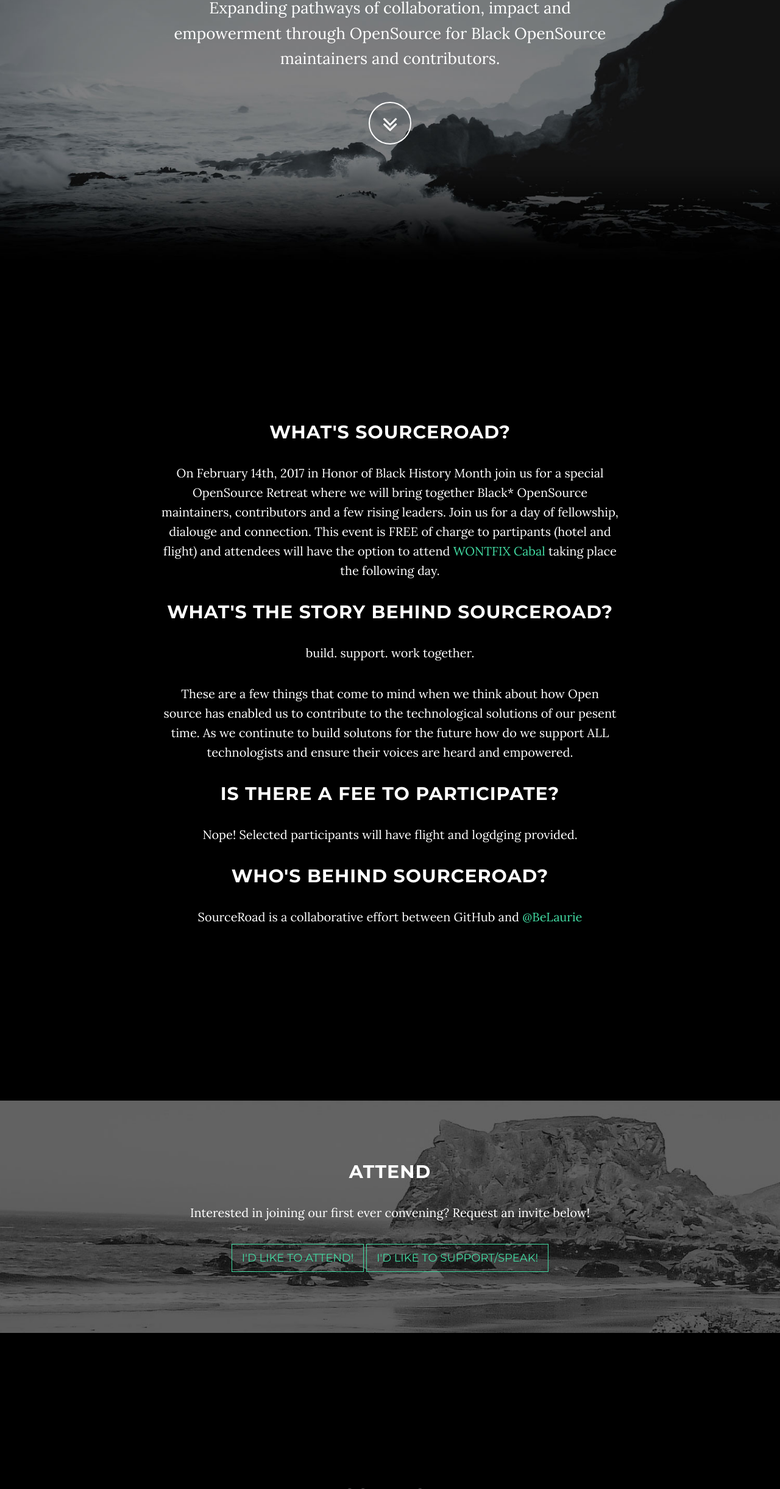
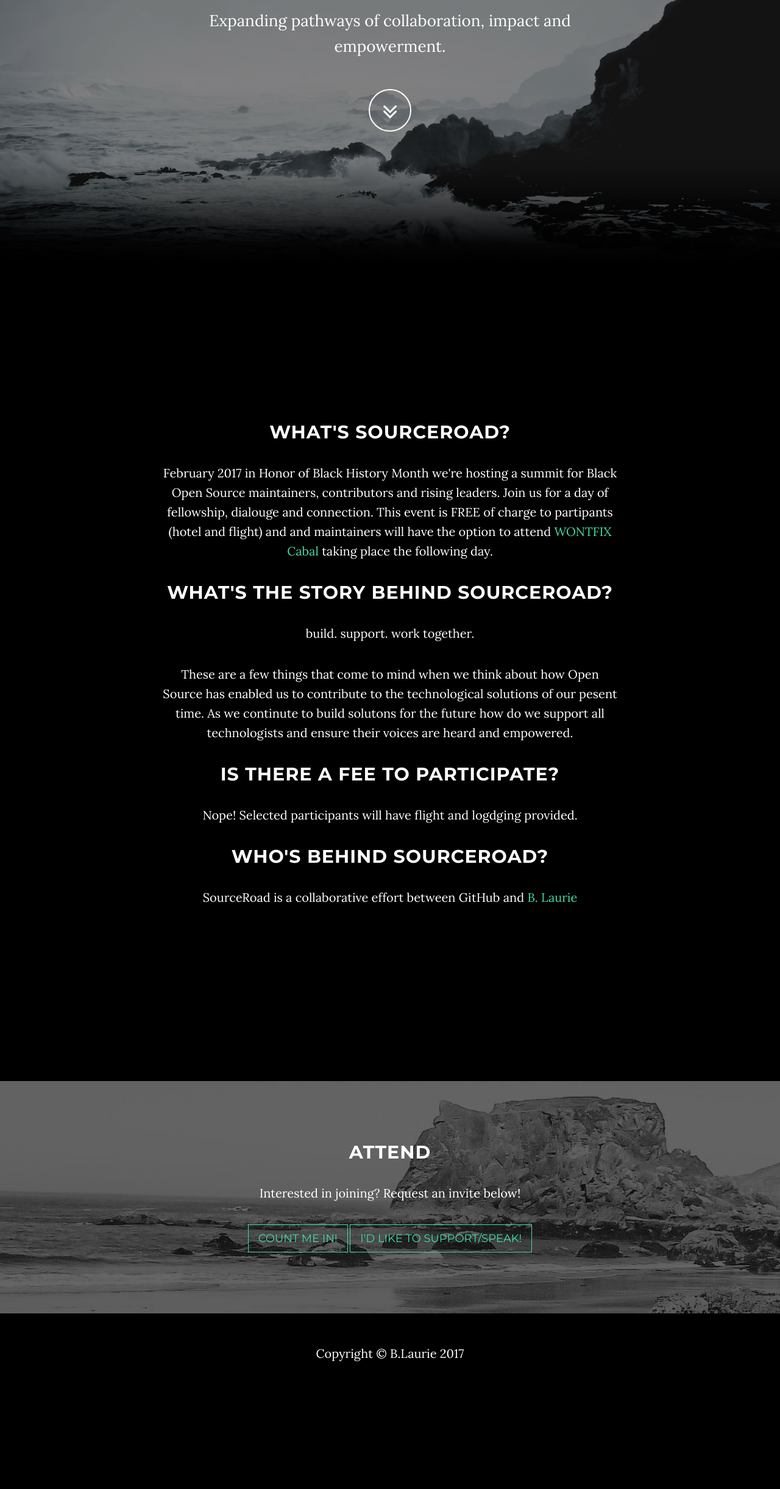
Before and after one commit to BeLaurie/Feb14ConferenceLandingPage, a website: page index.html in a window 1280 px wide. Shown: the part 358-2800 px from the top of the page at 61% size. After the commit the page ends 2644 px from the top, so only its background shows below. Drawn offline with nearby package versions, Linux system fonts and the light colour scheme; some packages are replaced by stand-ins of ours.

Commit message:
1/3 updates

```diff
--- a/index.html
+++ b/index.html
@@ -38,7 +38,7 @@
         <div class="container">
             <div class="navbar-header">
                 <button type="button" class="navbar-toggle" data-toggle="collapse" data-target=".navbar-main-collapse">
-                    Menu <i class="fa fa-bars"></i>
+                     <i class="fa fa-bars"></i>
                 </button>
                 <a class="navbar-brand page-scroll" href="#page-top">
                     <i class="fa fa-terminal"></i> <span class="light">february 2017</span> | GitHub HQ
@@ -58,7 +58,7 @@
                     <li>
                         <a class="page-scroll" href="#download">ATTEND</a>
                     </li>
-                    <li>
+                    <!-- li>
                         <a class="page-scroll" href="#contact">Contact</a>
                     </li>
                 </ul>
@@ -75,7 +75,7 @@
                 <div class="row">
                     <div class="col-md-8 col-md-offset-2">
                         <h1 class="brand-heading">SourceRoad</h1>
-                        <p class="intro-text">Expanding pathways of collaboration, impact and empowerment through OpenSource for Black OpenSource maintainers and contributors.</p>
+                        <p class="intro-text">Expanding pathways of collaboration, impact and empowerment. </p>
                         <a href="#about" class="btn btn-circle page-scroll">
                             <i class="fa fa-angle-double-down animated"></i>
                         </a>
@@ -90,20 +90,20 @@
         <div class="row">
             <div class="col-lg-8 col-lg-offset-2">
                 <h2>What's SourceRoad?</h2>
-                <p> On February 14th, 2017 in Honor of Black History Month join us for a special OpenSource Retreat where we will bring together Black* OpenSource maintainers, contributors and a few rising leaders. Join us for a day of fellowship, dialouge and connection. This event is FREE of charge to partipants (hotel and flight) and attendees will have the option to attend <a href="https://maintainerati.org/">WONTFIX Cabal </a> taking place the following day. </p>
+                <p> February 2017 in Honor of Black History Month we're hosting a summit for Black Open Source maintainers, contributors and rising leaders. Join us for a day of fellowship, dialouge and connection. This event is FREE of charge to partipants (hotel and flight) and and maintainers will have the option to attend <a href="https://maintainerati.org/">WONTFIX Cabal </a> taking place the following day. </p>
 
                 <h2>What's the story behind SourceRoad?</h2>
                 <p>
                 build. support. work together.
                 </p>
                   <p>
-                    These are a few things that come to mind when we think about how Open source has enabled us to contribute to the technological solutions of our pesent time. As we continute to build solutons for the future how do we support ALL technologists and ensure their voices are heard and empowered.
+                    These are a few things that come to mind when we think about how Open Source has enabled us to contribute to the technological solutions of our pesent time. As we continute to build solutons for the future how do we support all technologists and ensure their voices are heard and empowered.
                 </p>
                 <h2>Is there a fee to participate?</h2>
                 <p> Nope! Selected participants will have flight and logdging provided. </p>
 
                 <h2>Who's behind SourceRoad?</h2>
-                <p>SourceRoad is a collaborative effort between GitHub and <a href="https://twitter.com/belaurie">@BeLaurie</a></p>
+                <p>SourceRoad is a collaborative effort between GitHub and <a href="https://twitter.com/belaurie">B. Laurie</a></p>
             </div>
         </div>
     </section>
@@ -114,26 +114,25 @@
             <div class="container">
                 <div class="col-lg-8 col-lg-offset-2">
                     <h2>Attend</h2>
-                    <p>Interested in joining our first ever convening? Request an invite below! </p>
-                    <a href="http://startbootstrap.com/template-overviews/grayscale/" class="btn btn-default btn-lg">I'd like to attend!</a>
-                     <a href="http://startbootstrap.com/template-overviews/grayscale/" class="btn btn-default btn-lg">I'd like to support/speak!</a>
+                    <p>Interested in joining? Request an invite below! </p>
+                    <a href="https://goo.gl/forms/94ljxXcmpYKW3U9m1" class="btn btn-default btn-lg">Count me in!</a>
+                     <a href="https://goo.gl/forms/kPKZpLcyYoOu4J1K2" class="btn btn-default btn-lg">I'd like to support/speak!</a>
 
                 </div>
             </div>
         </div>
     </section>
 
-    <!-- Contact Section -->
+    <!-- Contact Section
     <section id="contact" class="container content-section text-center">
         <div class="row">
             <div class="col-lg-8 col-lg-offset-2">
                 <h2>Contact</h2>
-                <p>Need to get in touch..send us a note at <a href="mailto:feedback@startbootstrap.com"> blackSource@GitHub.com </a> </p>
+                <p>Need to get in touch..send us a note at <a href="mailto:sourceroad@github.com"> SourceRoad@GitHub.com </a> </p>
 
-                <p>( Yes, clicking the link above will open up Mail on your computer. We tried to tell you.)
+                <p>( Yes, clicking the link above will open up Mail on your computer. We tried to warn you.)
 
                 </p>
-                    <!-- SOCIAL MEDIA IF I WANT TO ADD A TWITTER BUTTTON
                 <ul class="list-inline banner-social-buttons">
                     <li>
                         <a href="https://twitter.com/GitHub" class="btn btn-default btn-lg"><i class="fa fa-twitter fa-fw"></i> <span class="network-name">Twitter</span></a>
@@ -145,7 +144,6 @@
     </section>
 
 
-
     <!-- Map Section
     <div id="map"></div>
 
@@ -154,7 +152,7 @@
     <!-- Footer -->
     <footer>
         <div class="container text-center">
-            <p>Copyright &copy; Your Website 2016</p>
+            <p>Copyright &copy; B.Laurie 2017 </p>
         </div>
     </footer>
 
```
Also changed, not shown: 3 other files.
